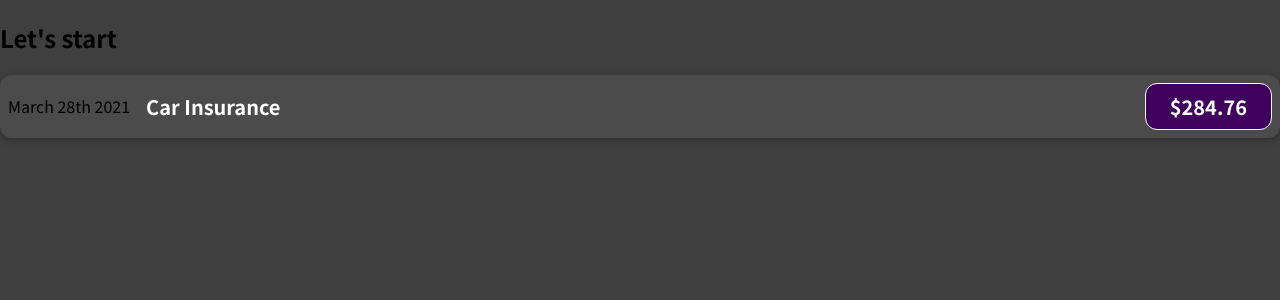
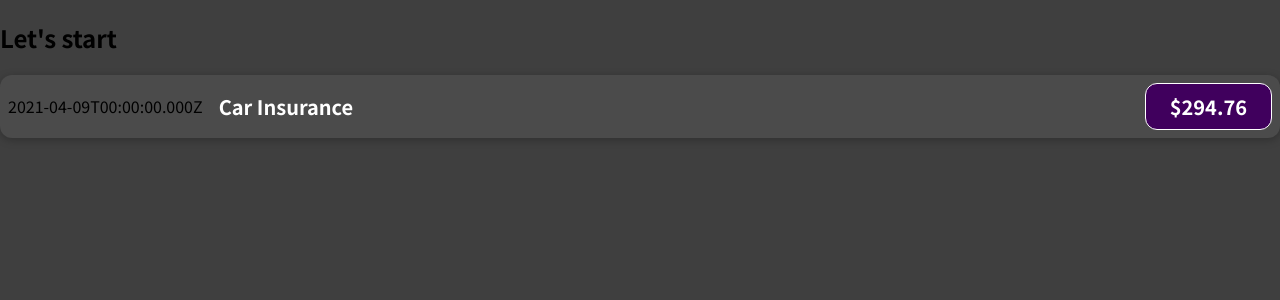
Before and after one commit to jsidd06/Guide_Table, a React (Create React App) app: page / in a window 1280 px wide. Shown: the top 300 px of the page. Built offline with nearby package versions, Linux system fonts and the light colour scheme.

Commit message:
outputting dynamic data

```diff
--- a/src/components/Expensetion/Expensetion.jsx
+++ b/src/components/Expensetion/Expensetion.jsx
@@ -1,12 +1,16 @@
 import './Expensetion.css'
 
 function Expensetion() {
+    const expenseDate = new Date(2021, 3, 9);
+    const expenseTitle = "Car Insurance";
+    const expenseAmount = 294.76;
+
   return (
     <div className="expense-item">
-      <div>March 28th 2021</div>
+      <div>{expenseDate.toISOString()}</div>
       <div className="expense-item__description">
-        <h2>Car Insurance</h2>
-      <div className="expense-item__price">$284.76</div>
+        <h2>{expenseTitle}</h2>
+      <div className="expense-item__price">${expenseAmount}</div>
       </div>
     </div>
   );
```
